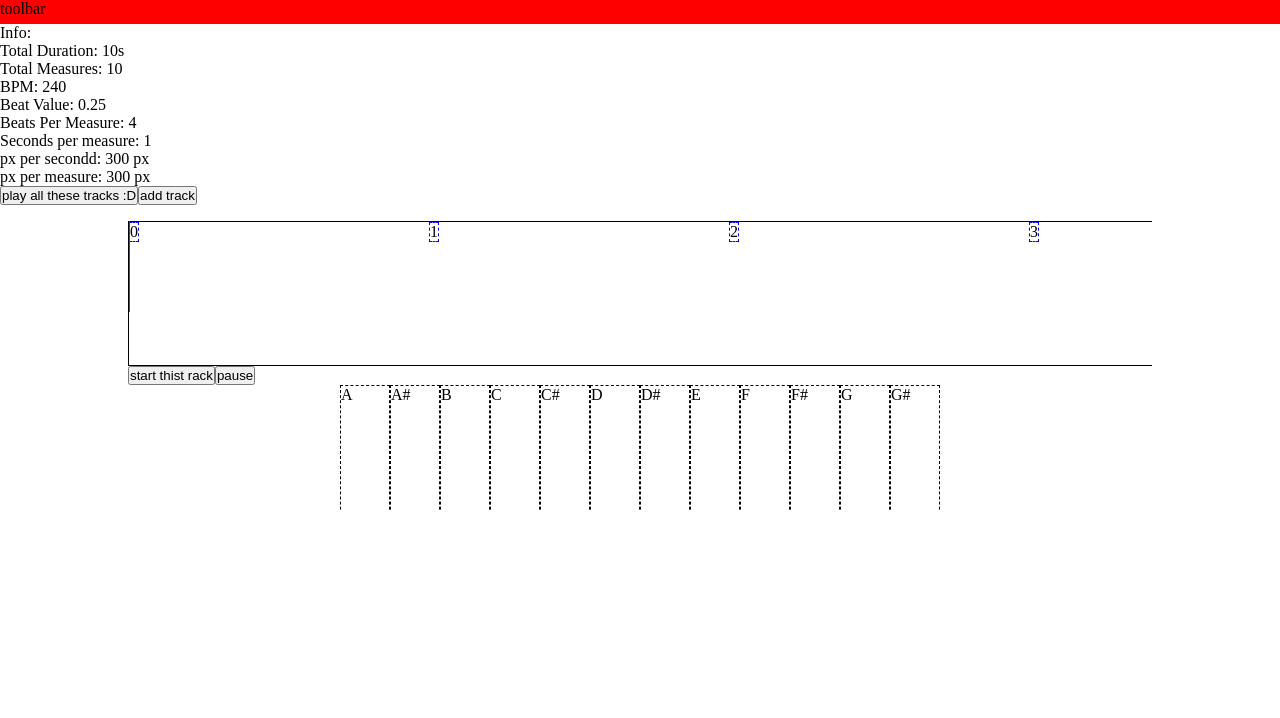
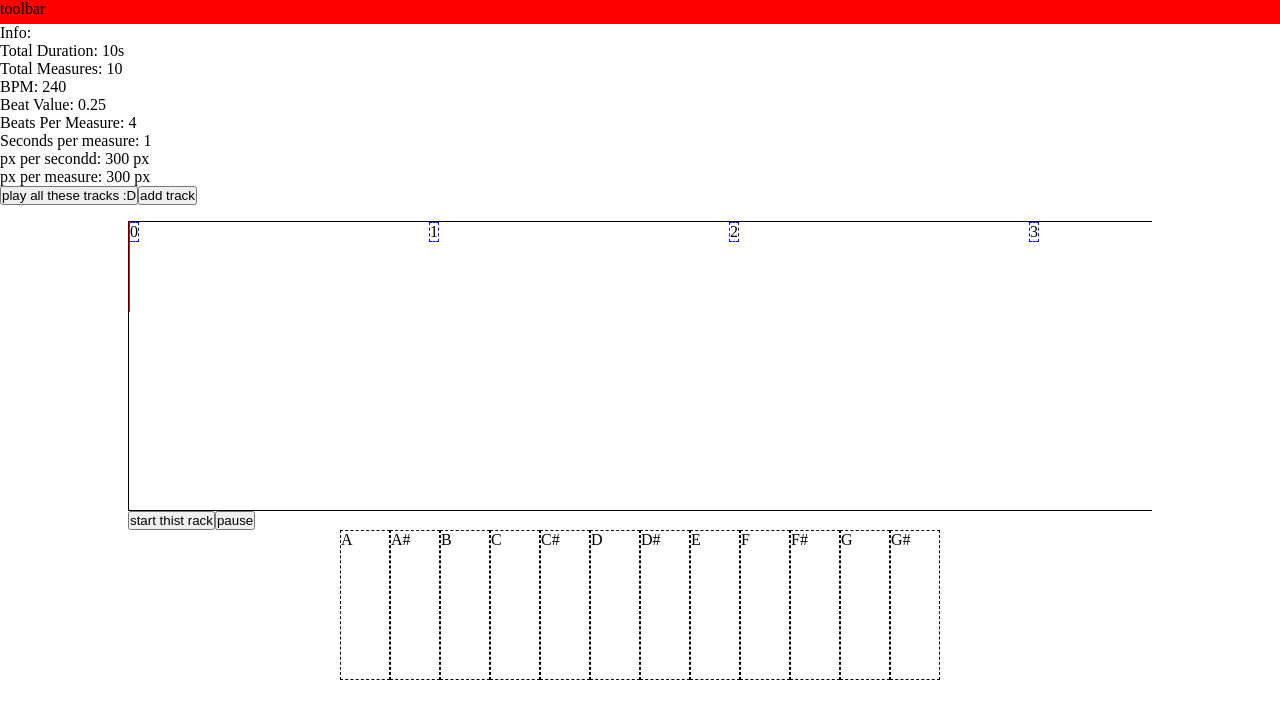
Before and after one commit to KevinLee3627/piano-thing, a React (Vite) app: page / in a window 1280 px wide. Shown: the top 718 px of the page. Built offline with nearby package versions, Linux system fonts and the light colour scheme.

Commit message:
feat: whatever

```diff
--- a/src/App.tsx
+++ b/src/App.tsx
@@ -45,7 +45,15 @@ function App() {
           </button>
         </div>
 
-        <div style={{ flexGrow: 1 }}>
+        <div
+          style={{
+            flexGrow: 1,
+            height: '50%',
+            width: '80%',
+            margin: '0 auto',
+            overflowX: 'scroll',
+          }}
+        >
           {Object.keys(tracks).map((trackId) => {
             return <Track trackId={trackId} key={trackId} />;
           })}
--- a/src/components/Track.tsx
+++ b/src/components/Track.tsx
@@ -115,14 +115,7 @@ export const Track = (props: TrackProps) => {
   // TODO: Implement scrolling by having like a 'frame' and 'window' setup - where the 'window'
   // is really long but hidden by the 'frame', and we jnust scroll horizontally
   return (
-    <div
-      style={{
-        height: '50%',
-        width: '80%',
-        margin: '0 auto',
-        overflowX: 'scroll',
-      }}
-    >
+    <>
       <div
         style={{
           height: '50%',
@@ -149,6 +142,6 @@ export const Track = (props: TrackProps) => {
       <button onClick={startPlaybackAndUIUpdates}>start thist rack</button>
       <button onClick={pause}>pause</button>
       <Keyboard trackId={props.trackId} />
-    </div>
+    </>
   );
 };
```
